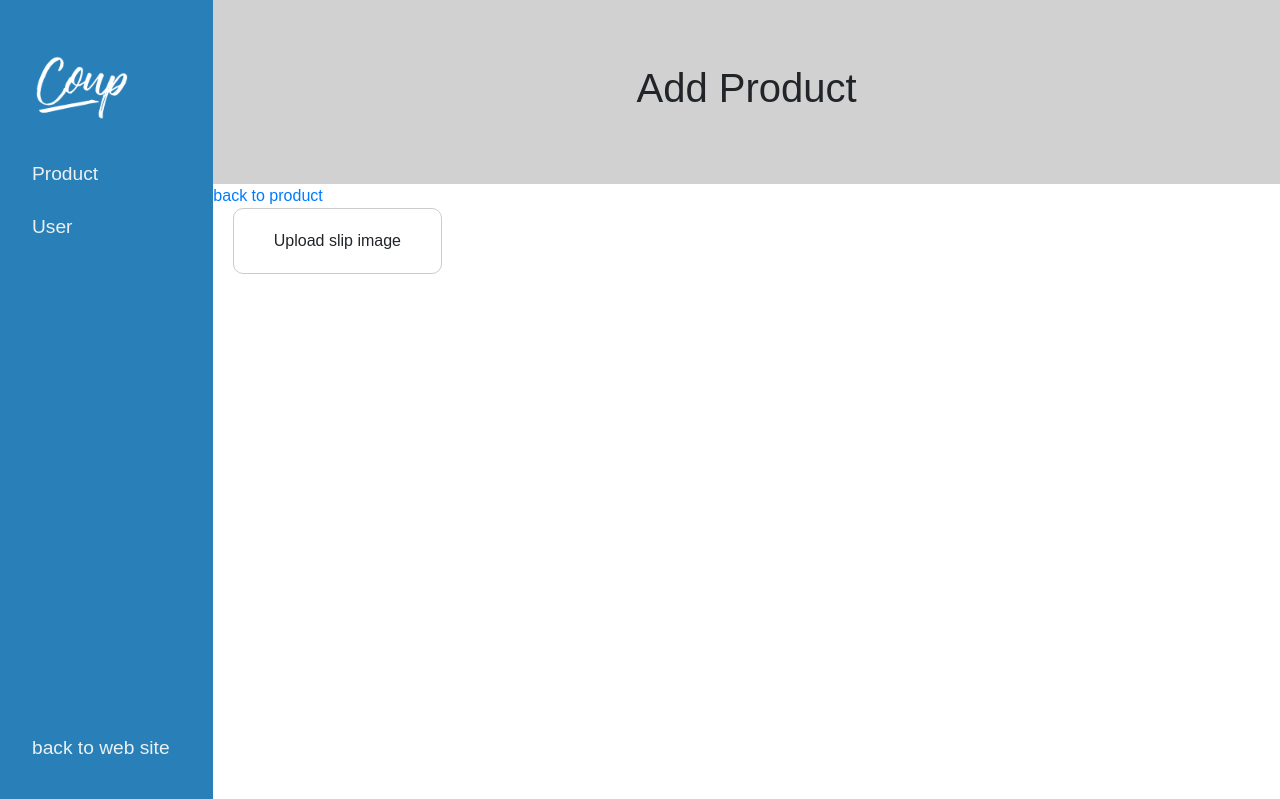
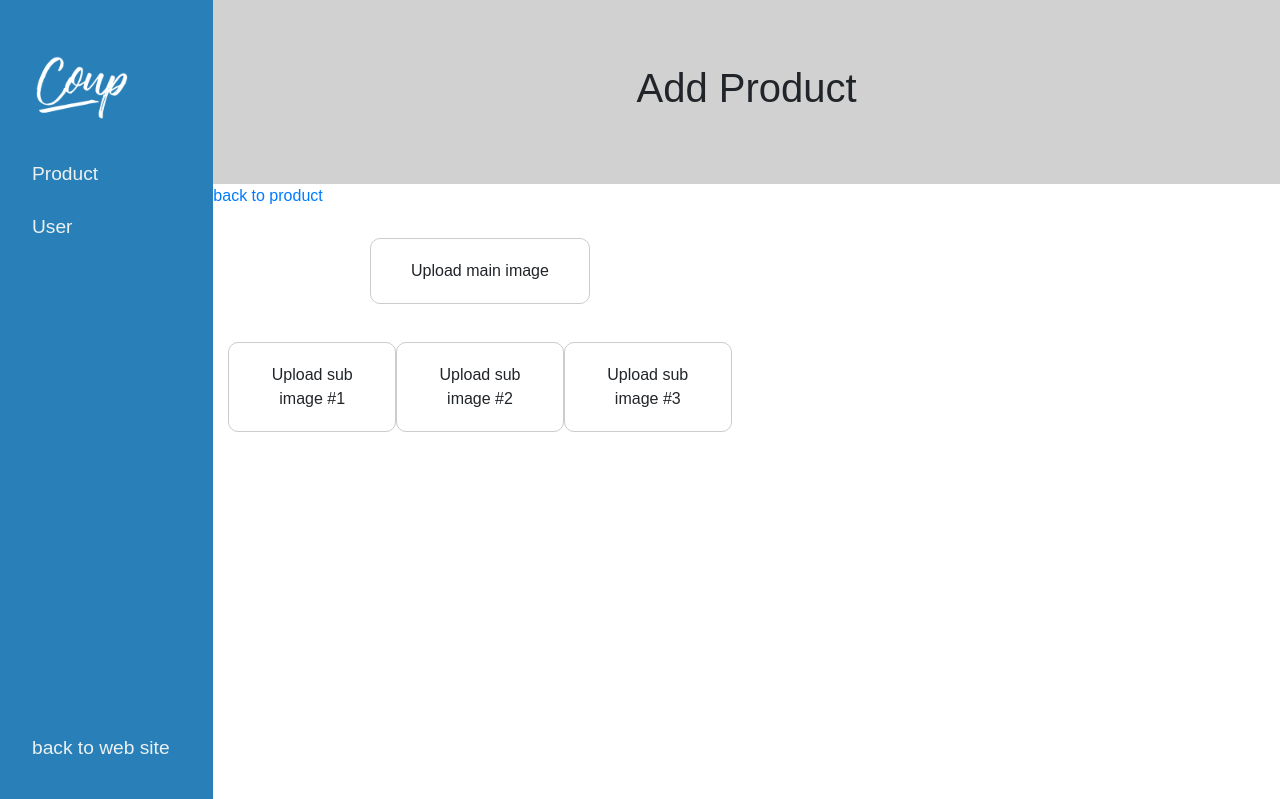
Before and after one commit to Coupdeg/coup-web, a Django app: page /admin/product/add in a window 1280 px wide. Shown: the top 799 px of the page. Run offline with Django 3.2, Linux system fonts and the light colour scheme; style sheets or scripts are compiled from the project's sources; some libraries are stand-ins or nearby versions; some web fonts are replaced.

Commit message:
add btn upload

```diff
--- a/coupdeg/static/scss/admin.scss
+++ b/coupdeg/static/scss/admin.scss
@@ -94,8 +94,12 @@ $filler: #E74C3C;
         margin-top: 4rem;
     }
     .product-image{
-        max-width: 500px;
-        max-height: 500px;
+        max-width: 450px;
+        max-height: 450px;
+    }
+    .product-image-sub{
+        max-width: 150px;
+        max-height: 150px;
     }
     input[type="file"] {
         display: none;
--- a/coupdeg/templates/user/admin/product/add.html
+++ b/coupdeg/templates/user/admin/product/add.html
@@ -34,12 +34,37 @@
 	</div>
 	<a href="/admin/product">back to product</a>
 	<div class = "col-6">
-		<div class = "image-main">
-			<img class = "product-image padding-bottom-image" id="product-image" src="{{ image.image.url }}" alt="">
-			<label for="image-upload" class="custom-file-upload">
-				Upload slip image
-			</label>
-			<input class = "btn btn-next slip-upload" type="file" name="image" id="image-upload">
+		<div class = "main-image position-center">
+			<div class = "d-flex flex-column position-center">
+				<img class = "product-image padding-bottom-image" id="product-image" src="{{ image.image.url }}" alt="">
+				<label for="image-upload" class="custom-file-upload">
+					Upload main image
+				</label>
+				<input class = "btn btn-next slip-upload" type="file" name="image" id="image-upload">
+			</div>
+		</div>
+		<div class = "sub-image d-flex justify-content-between">
+			<div class = "d-flex flex-column position-center">
+				<img class = "product-image-sub padding-bottom-image" id="product-image" src="{{ image.image.url }}" alt="">
+				<label for="image-sub-upload-one" class="custom-file-upload">
+					Upload sub image #1
+				</label>
+				<input class = "btn btn-next slip-upload" type="file" name="image" id="image-sub-upload-one">
+			</div>
+			<div class = "d-flex flex-column position-center">
+				<img class = "product-image padding-bottom-image" id="product-image" src="{{ image.image.url }}" alt="">
+				<label for="image-sub-upload-two" class="custom-file-upload">
+					Upload sub image #2
+				</label>
+				<input class = "btn btn-next slip-upload" type="file" name="image" id="image-sub-upload-two">
+			</div>
+			<div class = "d-flex flex-column position-center">
+				<img class = "product-image padding-bottom-image" id="product-image" src="{{ image.image.url }}" alt="">
+				<label for="image-sub-upload-three" class="custom-file-upload">
+					Upload sub image #3
+				</label>
+				<input class = "btn btn-next slip-upload" type="file" name="image" id="image-sub-upload-three">
+			</div>
 		</div>
 	</div>
 	<div class = "col-6">
```
